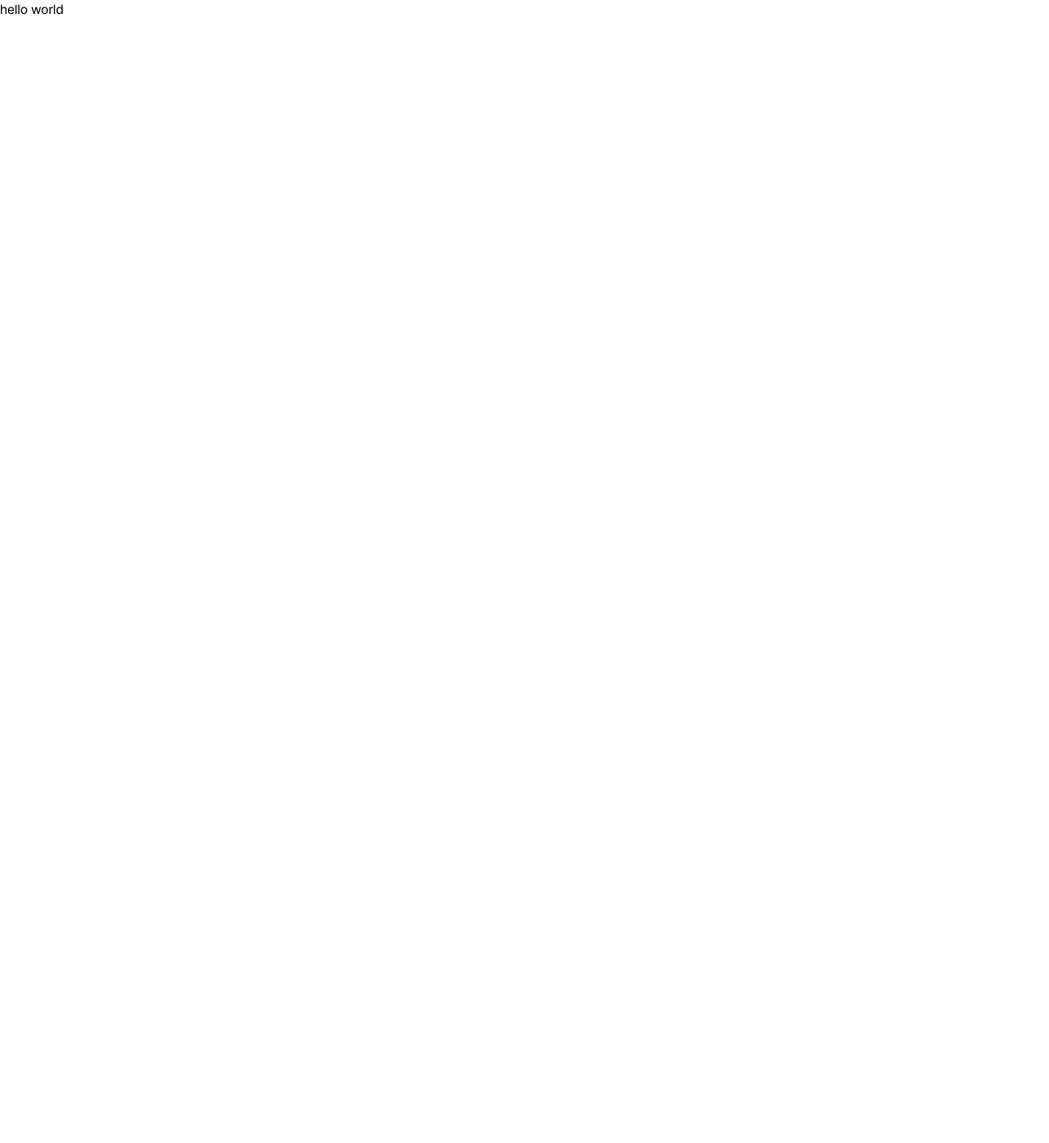
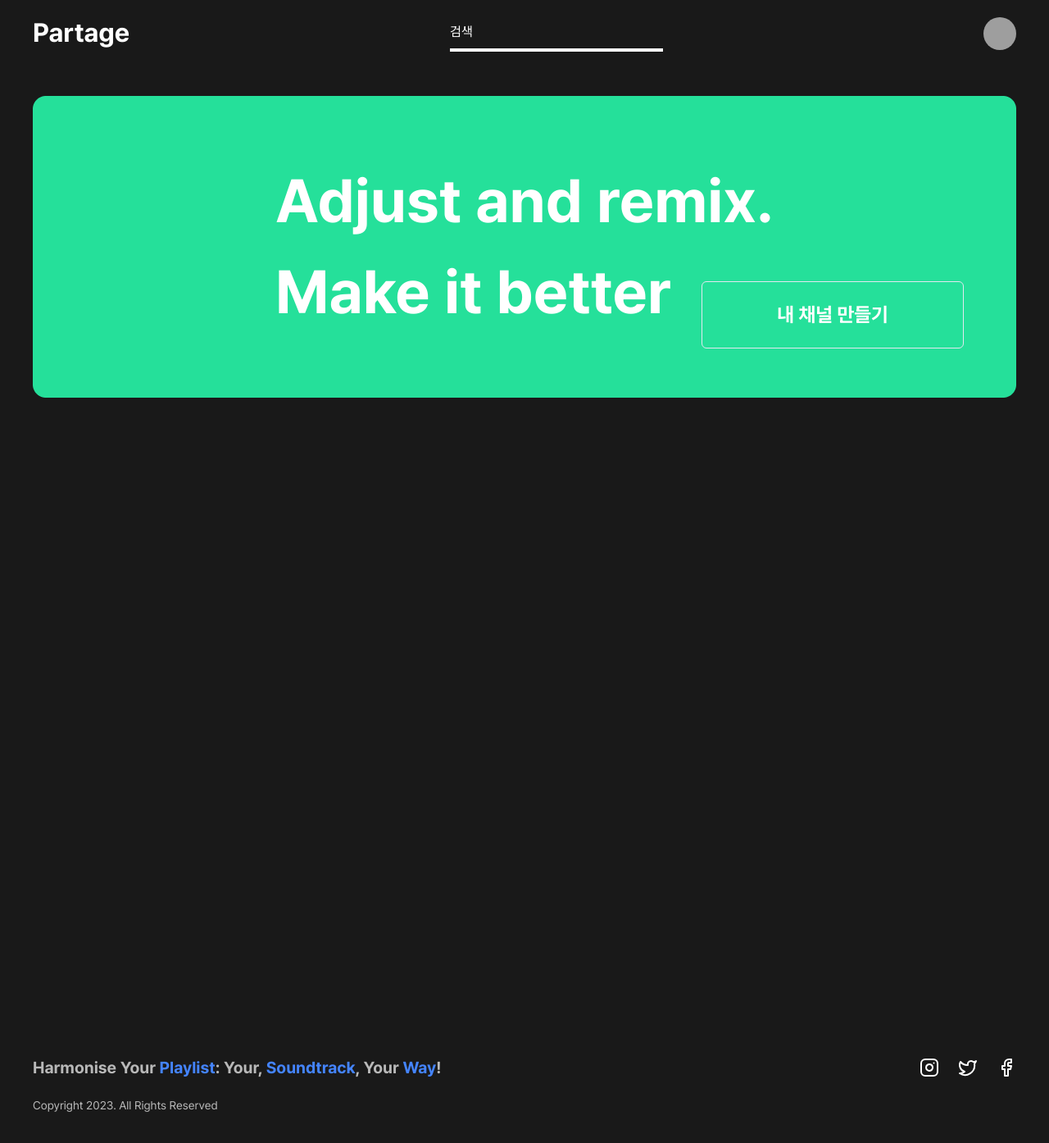
Before and after one commit to Team-Partage/partage_web, a Next.js app: page / in a window 1280 px wide. Shown: the top 1394 px of the page at 82% size. Before the commit the page ends 800 px from the top, so only its background shows below. Built offline with nearby package versions, Linux system fonts and the light colour scheme; grey boxes are pictures that could not be loaded.

Commit message:
feat: 공통 레이아웃 마크업
- header, footer 마크업
- main layout 작업

```diff
--- a/package.json
+++ b/package.json
@@ -18,6 +18,7 @@
     ]
   },
   "dependencies": {
+    "@radix-ui/react-avatar": "^1.0.4",
     "@radix-ui/react-dialog": "^1.0.5",
     "@radix-ui/react-slot": "^1.0.2",
     "@radix-ui/react-switch": "^1.0.3",
--- a/src/app/globals.css
+++ b/src/app/globals.css
@@ -4,7 +4,19 @@
 
 @layer base {
   * {
+    margin: 0;
+    padding: 0;
+    box-sizing: border-box;
+  }
+  ul,
+  ol,
+  li {
+    list-style: none;
   }
   body {
+    max-width: 1200px;
+    overflow-x: hidden;
+    background-color: #191919;
+    color: white;
   }
 }
--- a/src/app/layout.tsx
+++ b/src/app/layout.tsx
@@ -1,11 +1,13 @@
+import { Avatar, AvatarFallback, AvatarImage } from '@/components/ui/avatar';
 import { pretendard } from '@/utils/fonts';
+import { Facebook, Instagram, Twitter } from 'lucide-react';
 
 import type { Metadata } from 'next';
 import './globals.css';
 
 export const metadata: Metadata = {
-  title: 'Create Next App',
-  description: 'Generated by create next app',
+  title: 'Partage',
+  description: 'Generated by Partage Team',
 };
 
 export default function RootLayout({
@@ -15,7 +17,40 @@ export default function RootLayout({
 }>) {
   return (
     <html lang="en" className={`${pretendard.variable}`}>
-      <body className={pretendard.className}>{children}</body>
+      <body className={`${pretendard.className} mx-auto`}>
+        <header className="flex h-[81px] w-full items-center justify-between">
+          <div className="heading-1">Partage</div>
+          <div>
+            <input
+              type="text"
+              placeholder="검색"
+              className="w-[260px] border-b-4 border-white bg-transparent py-2 outline-none placeholder:text-white placeholder:body-large-3"
+            />
+          </div>
+          <Avatar>
+            <AvatarImage src="https://github.com/shadcn.png" />
+            <AvatarFallback>CN</AvatarFallback>
+          </Avatar>
+        </header>
+        <main className="h-[1110px] w-full">{children}</main>
+        <footer className="h-[210px]">
+          <div className="flex flex-col gap-[23px] pt-[98px] text-[#B8B8B8]">
+            <div className="flex items-center justify-between">
+              <p className="sub-heading-2 ">
+                Harmonise Your <span className="text-[#4484FF]"> Playlist</span>: Your,
+                <span className="text-[#4484FF]"> Soundtrack</span>, Your
+                <span className="text-[#4484FF]"> Way</span>!
+              </p>
+              <div className="flex items-center justify-center  gap-[23px] text-white">
+                <Instagram />
+                <Twitter />
+                <Facebook />
+              </div>
+            </div>
+            <div className="body-normal-3">Copyright 2023. All Rights Reserved</div>
+          </div>
+        </footer>
+      </body>
     </html>
   );
 }
--- /dev/null
+++ b/src/app/main/page.tsx
@@ -0,0 +1,27 @@
+import { Button } from '@/components/ui/button';
+import MainPng from '@public/main.png';
+import Image from 'next/image';
+
+const Main = () => {
+  return (
+    <div>
+      <div className="relative h-[368px] w-full">
+        <Image src={MainPng} alt="partage-main" layout="fill" objectFit="cover" />
+        <div className="absolute inset-0 flex flex-col items-center justify-center">
+          <div className="text-[74px] font-bold">
+            Adjust and remix. <br />
+            Make it better
+          </div>
+          <Button
+            variant="outline"
+            className="absolute bottom-[60px] right-[64px] h-[82px] w-[320px] bg-transparent heading-2"
+          >
+            내 채널 만들기
+          </Button>
+        </div>
+      </div>
+    </div>
+  );
+};
+
+export default Main;
--- a/src/app/page.tsx
+++ b/src/app/page.tsx
@@ -1,3 +1,9 @@
+import Main from './main/page';
+
 export default function Home() {
-  return <div>hello world</div>;
+  return (
+    <div className="w-full pt-[36px]">
+      <Main />
+    </div>
+  );
 }
--- /dev/null
+++ b/src/components/ui/avatar.tsx
@@ -0,0 +1,50 @@
+"use client"
+
+import * as React from "react"
+import * as AvatarPrimitive from "@radix-ui/react-avatar"
+
+import { cn } from "@/lib/utils"
+
+const Avatar = React.forwardRef<
+  React.ElementRef<typeof AvatarPrimitive.Root>,
+  React.ComponentPropsWithoutRef<typeof AvatarPrimitive.Root>
+>(({ className, ...props }, ref) => (
+  <AvatarPrimitive.Root
+    ref={ref}
+    className={cn(
+      "relative flex h-10 w-10 shrink-0 overflow-hidden rounded-full",
+      className
+    )}
+    {...props}
+  />
+))
+Avatar.displayName = AvatarPrimitive.Root.displayName
+
+const AvatarImage = React.forwardRef<
+  React.ElementRef<typeof AvatarPrimitive.Image>,
+  React.ComponentPropsWithoutRef<typeof AvatarPrimitive.Image>
+>(({ className, ...props }, ref) => (
+  <AvatarPrimitive.Image
+    ref={ref}
+    className={cn("aspect-square h-full w-full", className)}
+    {...props}
+  />
+))
+AvatarImage.displayName = AvatarPrimitive.Image.displayName
+
+const AvatarFallback = React.forwardRef<
+  React.ElementRef<typeof AvatarPrimitive.Fallback>,
+  React.ComponentPropsWithoutRef<typeof AvatarPrimitive.Fallback>
+>(({ className, ...props }, ref) => (
+  <AvatarPrimitive.Fallback
+    ref={ref}
+    className={cn(
+      "flex h-full w-full items-center justify-center rounded-full bg-slate-100 dark:bg-slate-800",
+      className
+    )}
+    {...props}
+  />
+))
+AvatarFallback.displayName = AvatarPrimitive.Fallback.displayName
+
+export { Avatar, AvatarImage, AvatarFallback }
```
Also changed, not shown: public/main.png (added), 1 other file (tests, documents, lock files or other folders).
